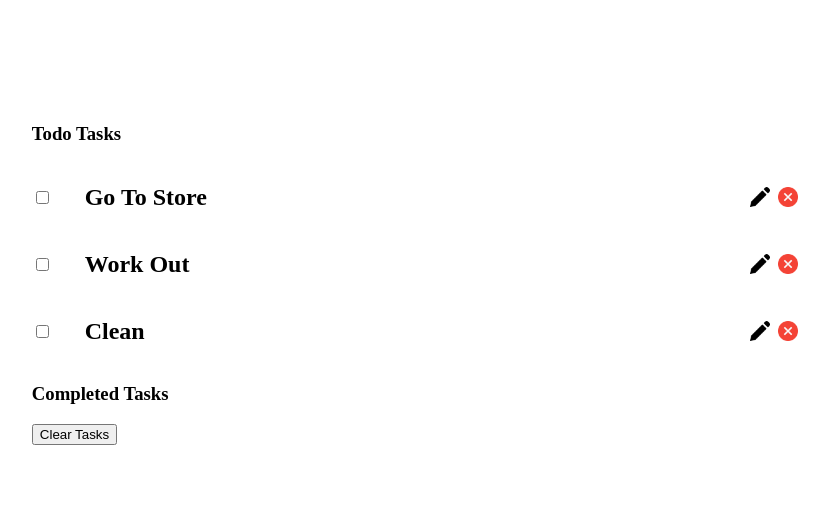
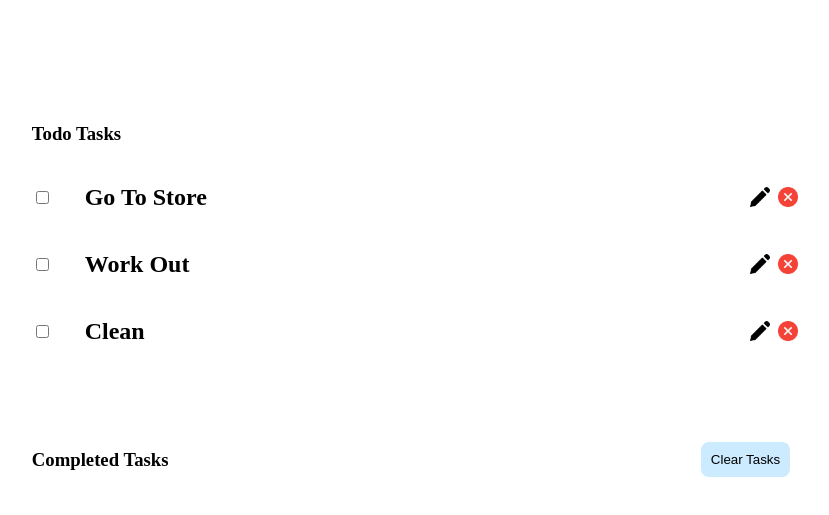
Before and after one commit to srhmendez/BuildToolAssignment, a plain HTML site: page src/index.html in a window 1280 px wide. Shown: the part 147-662 px from the top of the page, without its empty margins (229-1058 px from the left). Drawn offline with Linux system fonts and the light colour scheme.

Commit message:
adding clear All Tasks Btn

```diff
--- a/src/js/index.js
+++ b/src/js/index.js
@@ -3,6 +3,10 @@ let inputField = document.createElement('input');
 let submitTodoBtn = document.createElement('button');
 let bodyElement = document.querySelector('#addTodoDiv');
 let displayDiv = document.getElementById('display')
+let clearBtn = document.getElementById('clear-tasks-btn')
+
+
+console.log(clearBtn)
 
 
 submitTodoBtn.innerHTML = "Add Todo"
@@ -17,6 +21,7 @@ displayDiv.classList.add('displayTodosDiv')
 
 
 inputField.addEventListener('change', getTodo);
+clearBtn.addEventListener('click', clearAllTasks)
 
 let todoList = [
     {
@@ -169,3 +174,11 @@ function editTaskName(event){
     todoList[index].task = input;
     loadTodos()
 }
+
+function clearAllTasks() {
+
+    let filteredArr = todoList.filter(item => !item.complete);
+    todoList = filteredArr;
+
+    loadTodos()
+}
--- a/src/styles/styles.css
+++ b/src/styles/styles.css
@@ -45,3 +45,18 @@ h1{
 .editField{
     height:25px;
 }
+#completed-div {
+    display:flex;
+    justify-content: space-between;
+    align-items: center;
+    margin-top:6%;
+    height:100px;
+}
+#clear-tasks-btn{
+
+    background-color: rgb(204, 235, 255);
+    border: none;
+    padding:10px;
+    border-radius:8px;
+
+}
```
